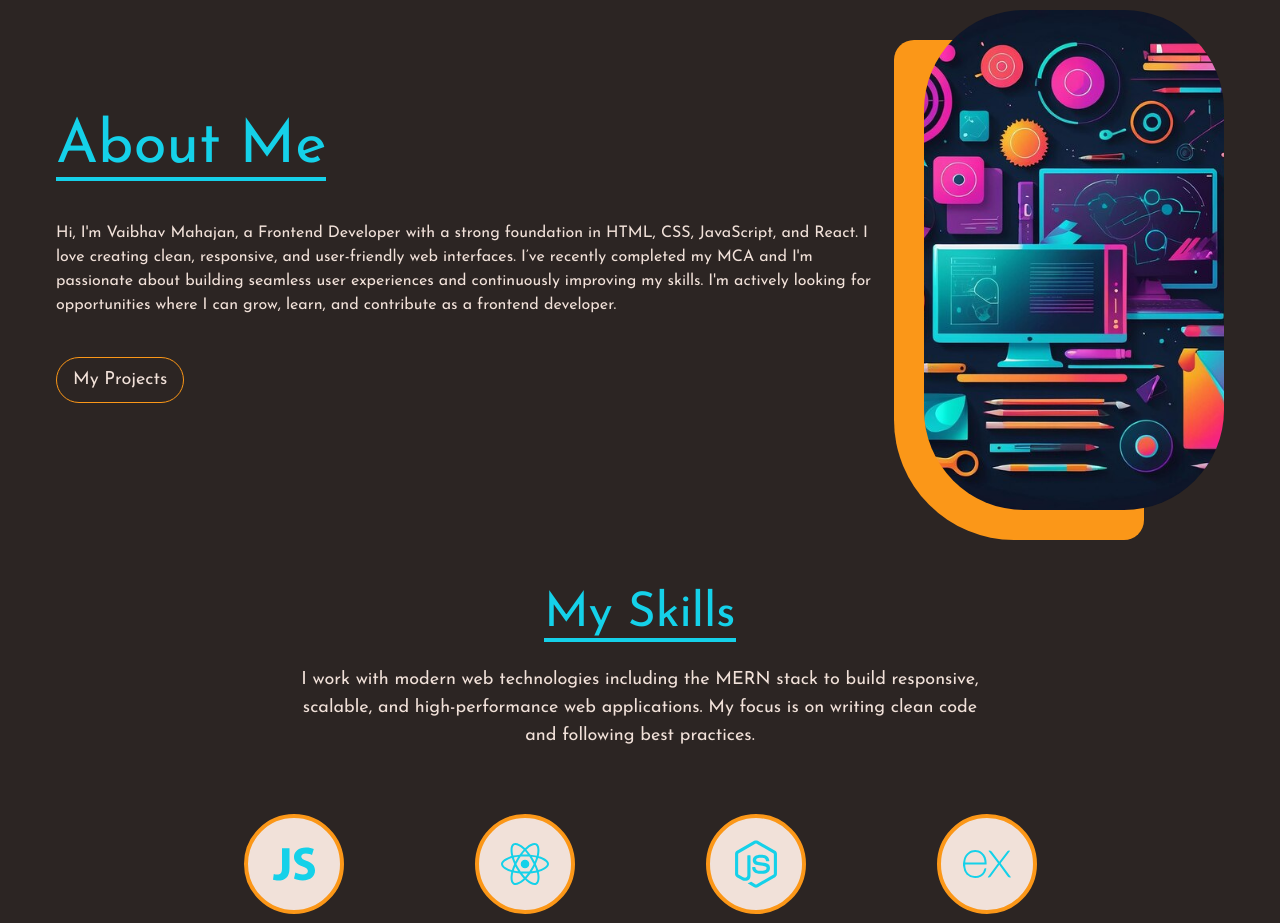
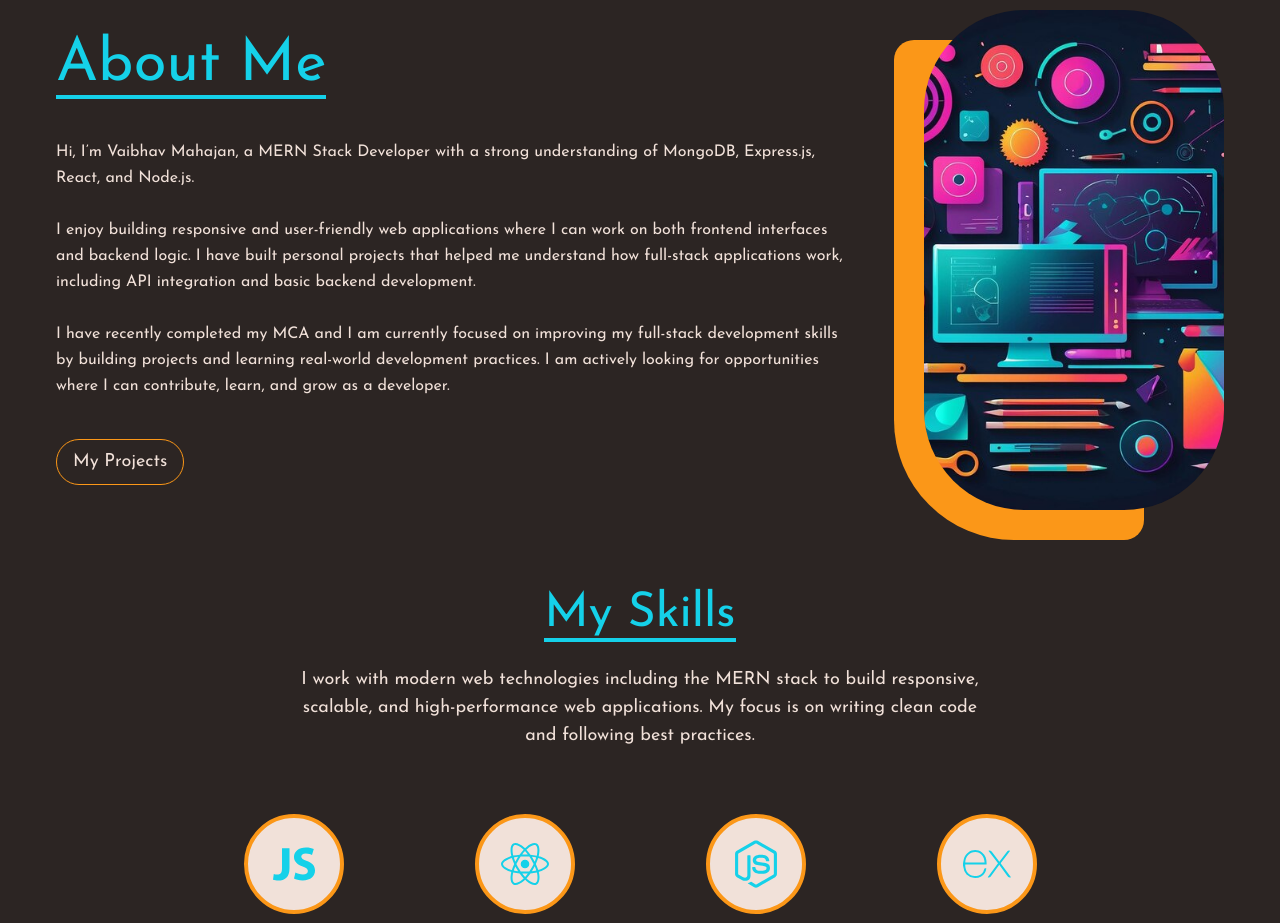
Before and after one commit to VaibhavMahajan1509/vaibhavPortfolio, a React (Vite) app: page / in a window 1280 px wide. Shown: the part 820-1743 px from the top of the page. Built offline with nearby package versions, Linux system fonts and the light colour scheme.

Commit message:
about me updated

```diff
--- a/src/components/aboutMeSection/AboutMeText.jsx
+++ b/src/components/aboutMeSection/AboutMeText.jsx
@@ -1,17 +1,33 @@
+
 import { Link } from "react-scroll";
 
 const AboutMeText = () => {
   return (
     <div className="flex flex-col md:items-start sm:items-center md:text-left sm:text-center">
-      <h2 className="text-6xl text-cyan mb-10 border-b-4 border-cyan">About Me</h2>
-      <p>
-        Hi, I'm Vaibhav Mahajan, a Frontend Developer with a strong foundation
-        in HTML, CSS, JavaScript, and React. I love creating clean, responsive,
-        and user-friendly web interfaces. I’ve recently completed my MCA and I'm
-        passionate about building seamless user experiences and continuously
-        improving my skills. I'm actively looking for opportunities where I can
-        grow, learn, and contribute as a frontend developer.
+
+      <h2 className="text-6xl text-cyan mb-10 border-b-4 border-cyan">
+        About Me
+      </h2>
+
+      <p className="text-base leading-relaxed max-w-[800px]">
+        Hi, I’m Vaibhav Mahajan, a MERN Stack Developer with a strong
+        understanding of MongoDB, Express.js, React, and Node.js.
+
+        <br /><br />
+
+        I enjoy building responsive and user-friendly web applications where
+        I can work on both frontend interfaces and backend logic. I have built
+        personal projects that helped me understand how full-stack applications
+        work, including API integration and basic backend development.
+
+        <br /><br />
+
+        I have recently completed my MCA and I am currently focused on
+        improving my full-stack development skills by building projects and
+        learning real-world development practices. I am actively looking for
+        opportunities where I can contribute, learn, and grow as a developer.
       </p>
+
       <button className="border border-orange rounded-full py-2 px-4 text-lg flex gap-2 items-center mt-10 hover:bg-orange transition-all duration-500 cursor-pointer md:self-start sm:self-center">
         <Link
           spy={true}
@@ -24,6 +40,7 @@ const AboutMeText = () => {
           My Projects
         </Link>
       </button>
+
     </div>
   );
 };
```
